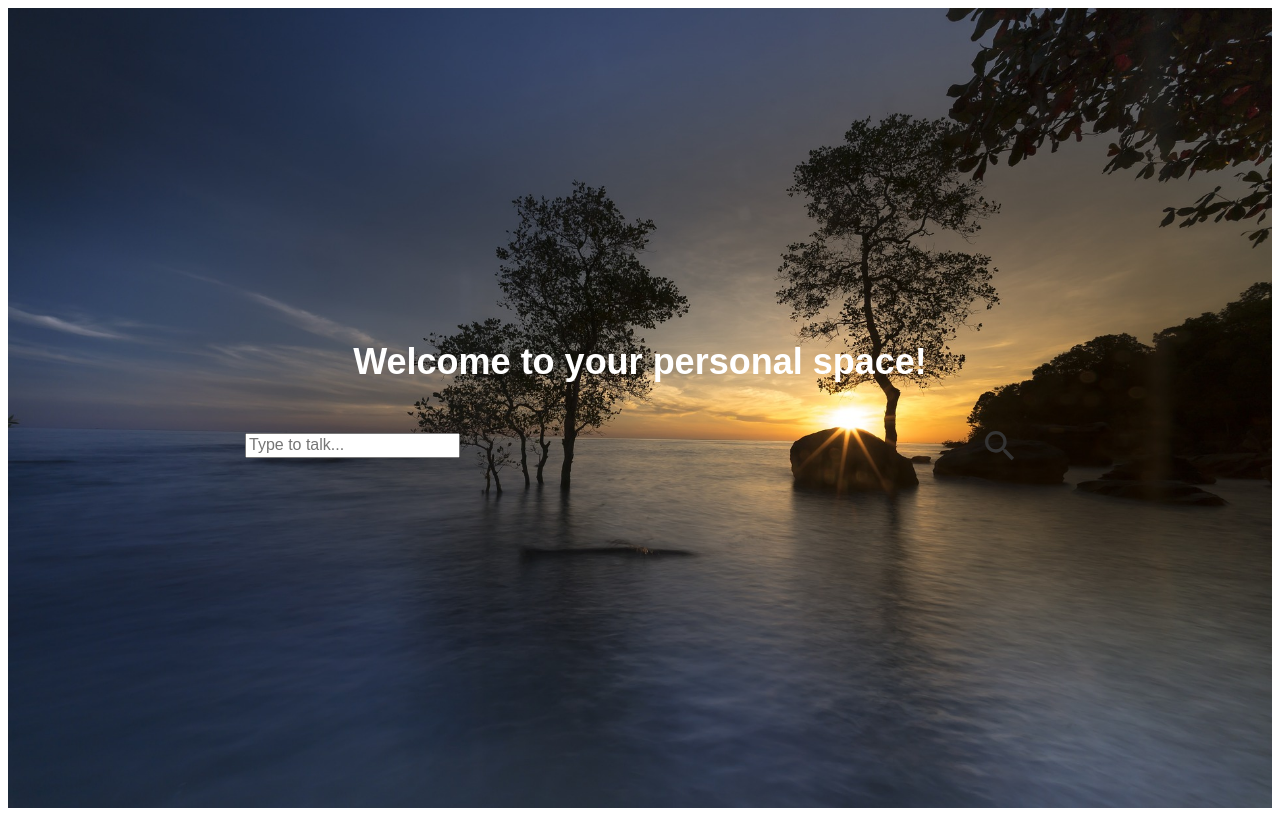
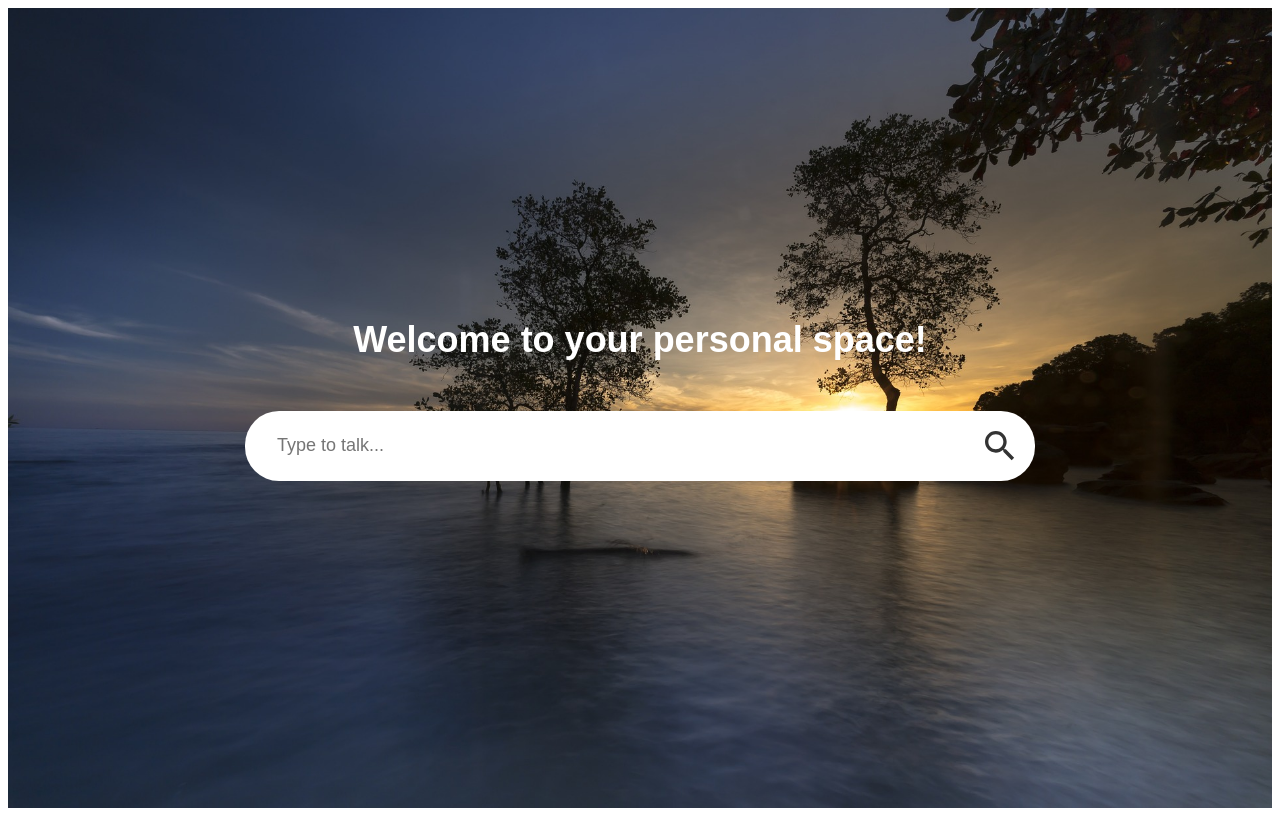
Before and after one commit to Raj2912/SearchBot_AngularProject, an Angular app: page / in a window 1280 px wide. Built offline with nearby package versions, Linux system fonts and the light colour scheme.

Commit message:
css changes done for searchbos

```diff
--- a/src/app/Services/coreservice.service.ts
+++ b/src/app/Services/coreservice.service.ts
@@ -11,5 +11,6 @@ export class CoreserviceService {
 
   getData(): Observable<any> {
     return this.http.get('http://localhost:8000/search/?search');
+
   }
 }
--- a/src/app/welcome-page/welcome-page.component.html
+++ b/src/app/welcome-page/welcome-page.component.html
@@ -4,8 +4,9 @@
             <legend>Welcome to your personal space!</legend>
             <div class="inner-form">
                 <div class="input-field">
-                    <input class="form-control" id="choices-text-preset-values" type="text" (keyup)="onKey($event)" name="textboxValue"
-                        placeholder="Type to talk..." />
+                    <div class="choices">
+                        <input class="form-control choices__inner" type="text" (keyup)="onKey($event)"
+                            name="textboxValue" placeholder="Type to talk..." />
                         <button class="btn-search" type="button">
                             <svg xmlns="http://www.w3.org/2000/svg" width="24" height="24" viewBox="0 0 24 24">
                                 <path
@@ -15,6 +16,7 @@
                         </button>
                     </div>
                 </div>
+            </div>
             <div id="searchResult" class="suggestion-wrap">
 
             </div>
--- a/src/app/welcome-page/welcome-page.component.ts
+++ b/src/app/welcome-page/welcome-page.component.ts
@@ -13,7 +13,7 @@ export class WelcomePageComponent {
   ngOnInit(){
     console.log(this.textboxValue);
     // this.coreService.getData().subscribe(data => {
-      // textboxValue
+    //   console.log(data);
     // });
   }
 
```
Lines whose indentation alone changed are shown as unchanged.
